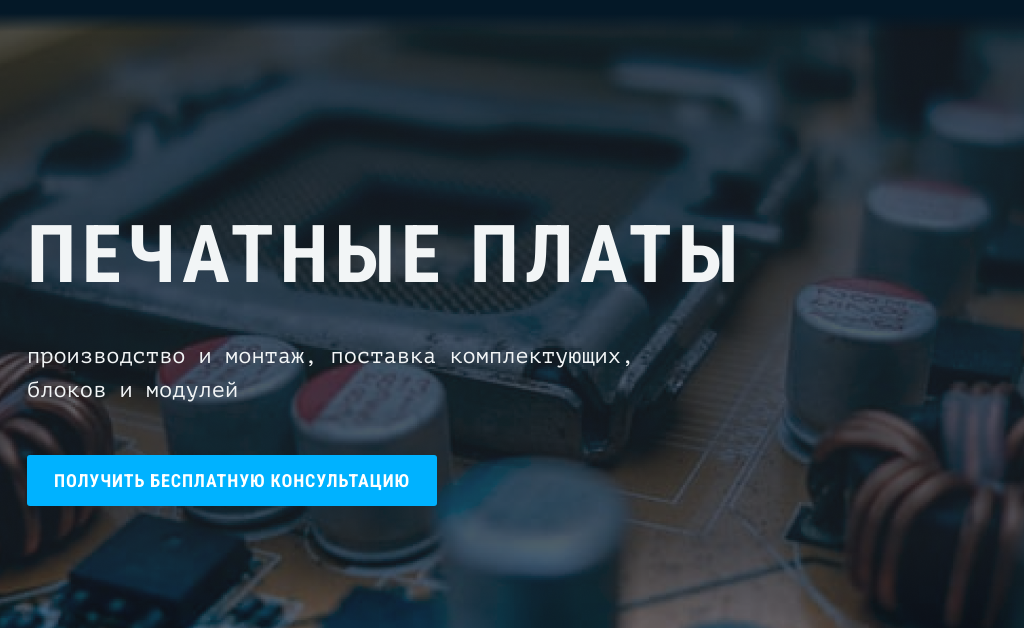
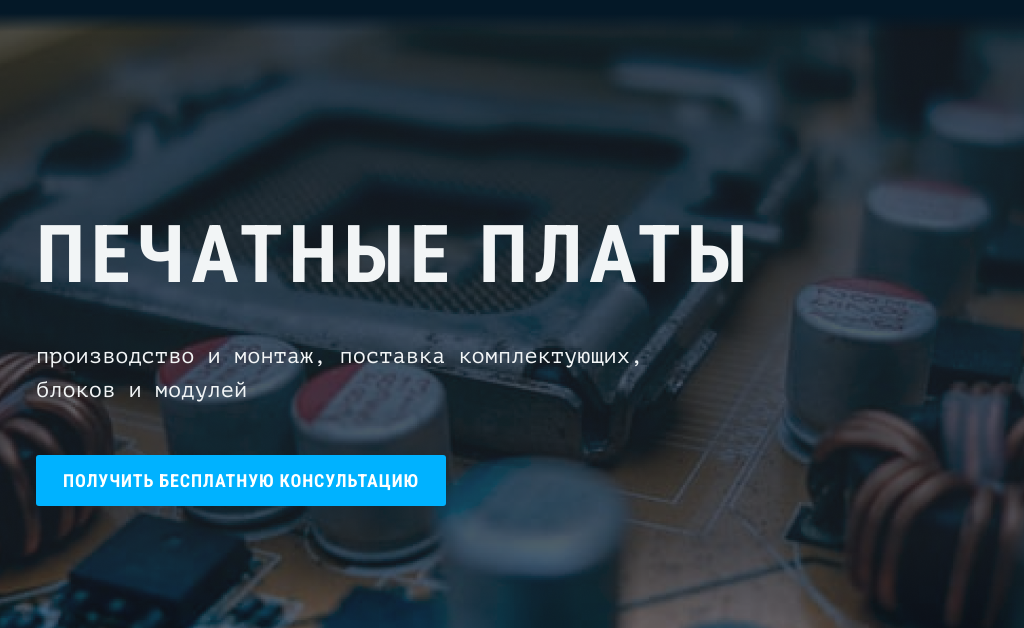
Before and after one commit to camperfail86/smart-device-accelerator5, a website built with webpack: page source/index.html in a window 1024 px wide. Shown: the part 92-720 px from the top of the page. Built offline with nearby package versions, Linux system fonts and the light colour scheme; files whose address does not match are found by name.

```diff
--- a/source/sass/blocks/main/goods-services.scss
+++ b/source/sass/blocks/main/goods-services.scss
@@ -80,6 +80,7 @@
 
   .goods-services__list {
     max-width: 980px;
+    gap: 75px;
   }
 
   .goods-services__item {
--- a/source/sass/blocks/main/main.scss
+++ b/source/sass/blocks/main/main.scss
@@ -12,6 +12,12 @@
     background-size: 100% 100%;
     margin-top: -40px;
     background-position: center 41px;
+  }
+}
+
+@media (min-width: 1024px) and (max-width: 1048px) {
+  .main__container {
+    width: 1006px;
   }
 }
 
```
Also changed, not shown: build/css/style.css, build/css/style.min.css, 1 other file.
